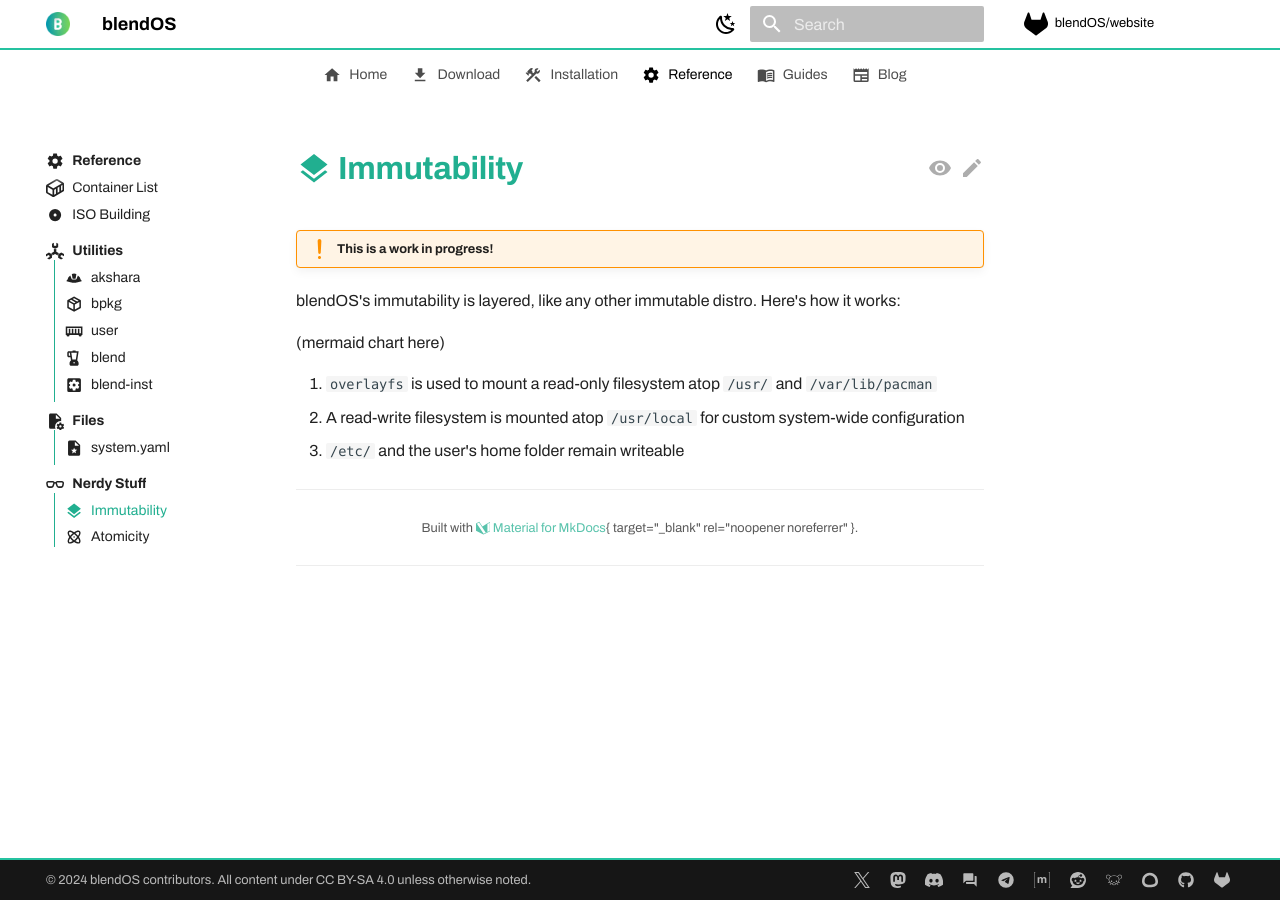
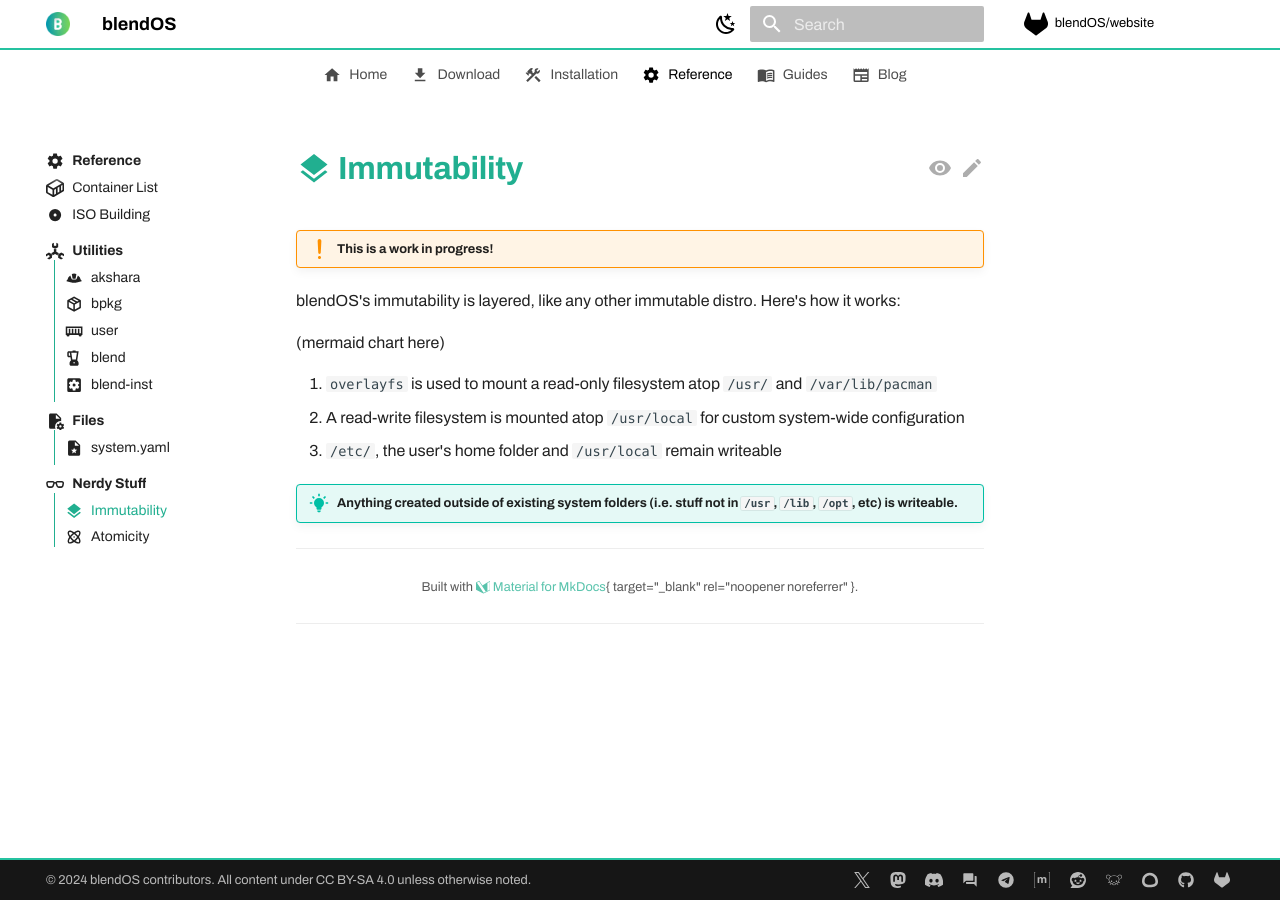
Before and after one commit to blend-os/website, an MkDocs documentation site: the page built from docs/reference/nerdy-stuff/immutability.md, in a window 1280 px wide. Built offline with MkDocs 1.6.1 and Material for MkDocs 9.7.7, drawn with Linux system fonts in a browser that asks for light colours; some web fonts are replaced; plug-ins that fetch from the network failed and are left out.

Commit message:
immutability page fixes

```diff
--- a/docs/reference/nerdy-stuff/immutability.md
+++ b/docs/reference/nerdy-stuff/immutability.md
@@ -13,4 +13,6 @@
 
 1. `overlayfs` is used to mount a read-only filesystem atop `/usr/` and `/var/lib/pacman`
 1. A read-write filesystem is mounted atop `/usr/local` for custom system-wide configuration
-1. `/etc/` and the user's home folder remain writeable
+1. `/etc/`, the user's home folder and `/usr/local` remain writeable
+
+!!! tip "Anything created outside of existing system folders (i.e. stuff not in `/usr`, `/lib`, `/opt`, etc) is writeable."
```
